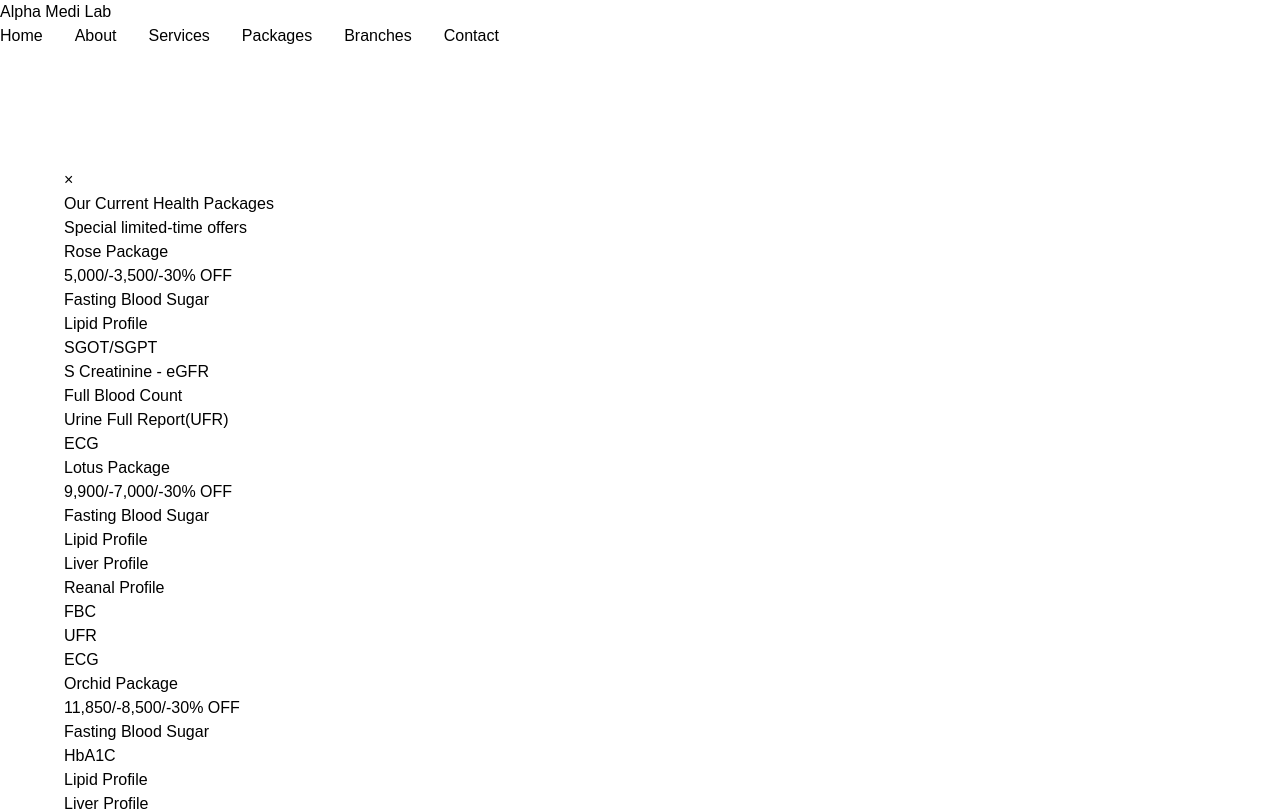
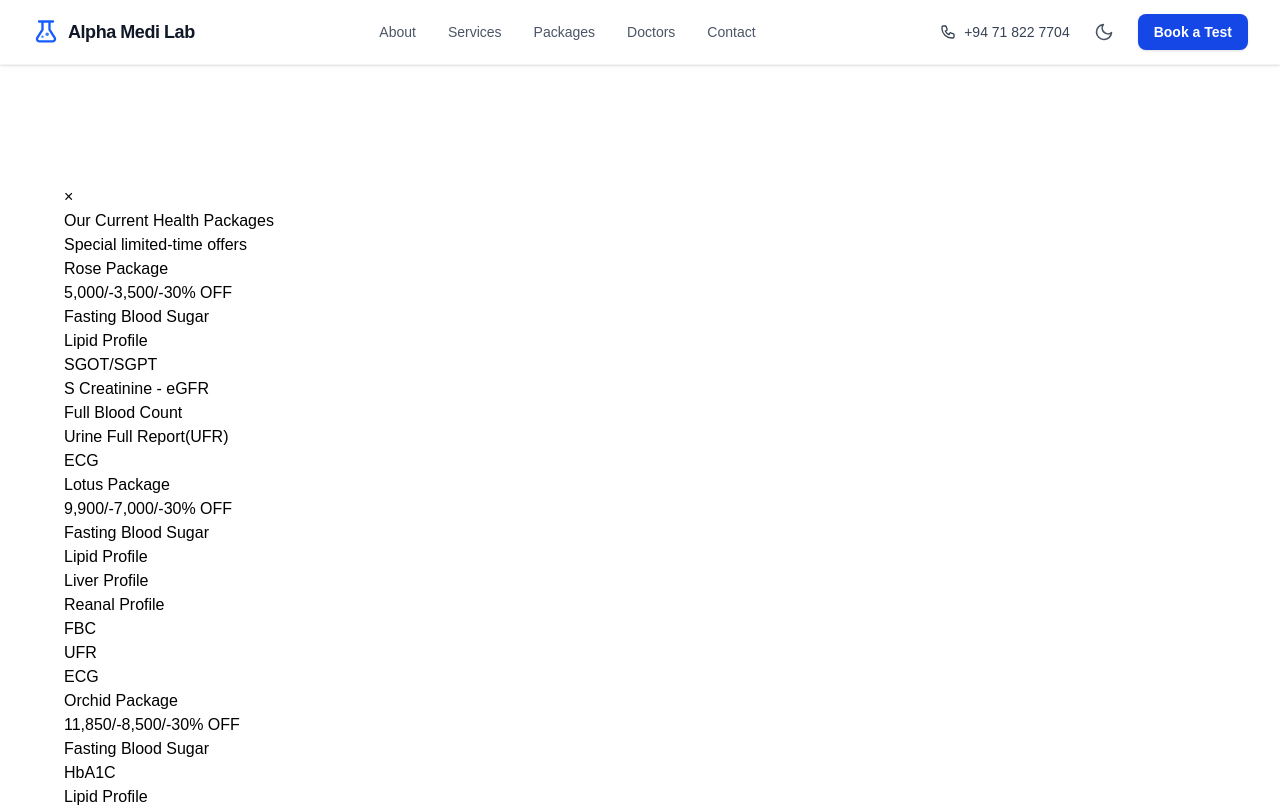
Before and after one commit to tiran-infoxty/alpha-medi-lab, a Next.js app: page / in a window 1280 px wide. Shown: the top 811 px of the page. Built offline with nearby package versions, Linux system fonts and the light colour scheme.

Commit message:
refactor Navbar component for improved layout, mobile responsiveness, and accessibility

```diff
--- a/components/Navbar.tsx
+++ b/components/Navbar.tsx
@@ -1,101 +1,170 @@
-'use client'
-import { useState, useEffect } from 'react';
-import { motion } from 'framer-motion';
+'use client';
+import { useState } from 'react';
 import Link from 'next/link';
 import { usePathname } from 'next/navigation';
-import { useDarkMode } from '@/context/DarkModeContext';
+import { useDarkMode } from '@/context/DarkModeContext'; // adjust path as needed
 
-interface NavLink {
-  id: string;
-  label: string;
-  path: string;
-}
+const navLinks = [
+  { label: 'About',    path: '/about'    },
+  { label: 'Services', path: '/services' },
+  { label: 'Packages', path: '/packages' },
+  { label: 'Doctors',  path: '/branches' },
+  { label: 'Contact',  path: '/contact'  },
+];
 
-interface NavbarProps {
-  activeSection: string;
-}
-
-const Navbar = () => {
-  const [scrolled, setScrolled] = useState<boolean>(false);
-  const [mobileMenuOpen, setMobileMenuOpen] = useState<boolean>(false);
+export default function Navbar() {
+  const [menuOpen, setMenuOpen] = useState(false);
   const pathname = usePathname();
-  const { isDarkMode } = useDarkMode();
-
-  useEffect(() => {
-    const handleScroll = () => {
-      setScrolled(window.scrollY > 50);
-    };
-
-    window.addEventListener('scroll', handleScroll);
-    return () => window.removeEventListener('scroll', handleScroll);
-  }, []);
-
-  const navLinks: NavLink[] = [
-    { id: 'home', label: 'Home', path: '/' },
-    { id: 'about', label: 'About', path: '/about' },
-    { id: 'services', label: 'Services', path: '/services' },
-    { id: 'packages', label: 'Packages', path: '/packages' },
-    { id: 'branches', label: 'Branches', path: '/branches' },
-    { id: 'contact', label: 'Contact', path: '/contact' }
-  ];
-
-  // Helper function to check if link is active
-  const isActiveLink = (linkPath: string) => {
-    if (linkPath === '/') {
-      return pathname === '/';
-    }
-    return pathname === linkPath;
-  };
+  const { isDarkMode, toggleDarkMode } = useDarkMode();
+  const isActive = (p: string) => pathname === p;
 
   return (
-    <motion.nav
-      className={`navbar ${scrolled ? 'scrolled' : ''} ${isDarkMode ? 'dark-mode' : ''}`}
-      initial={{ y: -100 }}
-      animate={{ y: 0 }}
-      transition={{ duration: 0.5 }}
-    >
-      <div className="container nav-container">
-        <motion.div
-          className="logo"
-          whileHover={{ scale: 1.05 }}
-          whileTap={{ scale: 0.95 }}
-        >
-          <Link href="/" style={{ color: 'inherit', textDecoration: 'none' }}>
-            Alpha Medi Lab
+    <nav className="sticky top-0 z-50 bg-white dark:bg-gray-900 border-b border-gray-100 dark:border-gray-700 shadow-sm transition-colors duration-300">
+      <div className="px-6 lg:px-8">
+        <div className="flex items-center justify-between h-16">
+
+          {/* Logo */}
+          <Link href="/" className="flex items-center gap-2 no-underline">
+            <svg className="w-7 h-7 text-blue-600 dark:text-blue-400" fill="none" viewBox="0 0 24 24" stroke="currentColor" strokeWidth={2}>
+              <path strokeLinecap="round" strokeLinejoin="round" d="M9 3h6M9 3v7L4.5 17A2 2 0 006.3 20h11.4a2 2 0 001.8-3L15 10V3M9 3H6M15 3h3" />
+              <circle cx="9" cy="16" r="1" fill="#3b82f6" stroke="none" />
+              <circle cx="13" cy="14" r="1.5" fill="#3b82f6" stroke="none" />
+            </svg>
+            <span className="text-lg font-bold text-gray-900 dark:text-white tracking-tight">
+              Alpha Medi Lab
+            </span>
           </Link>
-        </motion.div>
 
-        <div className={`nav-links ${mobileMenuOpen ? 'active' : ''}`}>
-          {navLinks.map(link => (
+          {/* Desktop nav */}
+          <div className="hidden md:flex items-center gap-8">
+            {navLinks.map(({ label, path }) => (
+              <Link
+                key={path}
+                href={path}
+                className={`text-sm font-medium transition-colors duration-200 no-underline ${
+                  isActive(path)
+                    ? 'text-blue-700 dark:text-blue-400 border-b-2 border-blue-600 dark:border-blue-400 pb-0.5'
+                    : 'text-gray-600 dark:text-gray-300 hover:text-blue-600 dark:hover:text-blue-400'
+                }`}
+              >
+                {label}
+              </Link>
+            ))}
+          </div>
+
+          {/* Right side */}
+          <div className="hidden md:flex items-center gap-4">
+            <a
+              href="tel:+94718227704"
+              className="flex items-center gap-2 text-sm font-medium text-gray-700 dark:text-gray-300 hover:text-blue-600 dark:hover:text-blue-400 transition-colors no-underline"
+            >
+              <svg className="w-4 h-4" fill="none" viewBox="0 0 24 24" stroke="currentColor" strokeWidth={2}>
+                <path strokeLinecap="round" strokeLinejoin="round" d="M3 5a2 2 0 012-2h3.28a1 1 0 01.948.684l1.498 4.493a1 1 0 01-.502 1.21l-2.257 1.13a11.042 11.042 0 005.516 5.516l1.13-2.257a1 1 0 011.21-.502l4.493 1.498A1 1 0 0121 15.72V19a2 2 0 01-2 2h-1C9.716 21 3 14.284 3 7V5z" />
+              </svg>
+              +94 71 822 7704
+            </a>
+
+            {/* Dark mode toggle */}
+            <button
+              onClick={toggleDarkMode}
+              aria-label="Toggle dark mode"
+              className="p-2 rounded-lg text-gray-600 dark:text-gray-300 hover:bg-gray-100 dark:hover:bg-gray-800 transition-colors duration-200"
+            >
+              {isDarkMode ? (
+                /* Sun icon */
+                <svg className="w-5 h-5" fill="none" viewBox="0 0 24 24" stroke="currentColor" strokeWidth={2}>
+                  <path strokeLinecap="round" strokeLinejoin="round" d="M12 3v1m0 16v1m9-9h-1M4 12H3m15.364-6.364l-.707.707M6.343 17.657l-.707.707M17.657 17.657l-.707-.707M6.343 6.343l-.707-.707M12 8a4 4 0 100 8 4 4 0 000-8z" />
+                </svg>
+              ) : (
+                /* Moon icon */
+                <svg className="w-5 h-5" fill="none" viewBox="0 0 24 24" stroke="currentColor" strokeWidth={2}>
+                  <path strokeLinecap="round" strokeLinejoin="round" d="M21 12.79A9 9 0 1111.21 3 7 7 0 0021 12.79z" />
+                </svg>
+              )}
+            </button>
+
             <Link
-              key={link.id}
-              href={link.path}
-              className={isActiveLink(link.path) ? 'active' : ''}
-              onClick={() => setMobileMenuOpen(false)}
+              href="/contact"
+              className="px-4 py-2 bg-blue-700 hover:bg-blue-800 dark:bg-blue-600 dark:hover:bg-blue-700 text-white text-sm font-semibold rounded-lg transition-colors duration-200 shadow-sm no-underline"
             >
-              {link.label}
-              {isActiveLink(link.path) && (
-                <motion.div
-                  className="link-indicator"
-                  layoutId="indicator"
-                  transition={{ type: 'spring', duration: 0.5 }}
-                />
+              Book a Test
+            </Link>
+          </div>
+
+          {/* Mobile right: dark toggle + hamburger */}
+          <div className="md:hidden flex items-center gap-2">
+            <button
+              onClick={toggleDarkMode}
+              aria-label="Toggle dark mode"
+              className="p-2 rounded-lg text-gray-600 dark:text-gray-300 hover:bg-gray-100 dark:hover:bg-gray-800 transition-colors duration-200"
+            >
+              {isDarkMode ? (
+                <svg className="w-5 h-5" fill="none" viewBox="0 0 24 24" stroke="currentColor" strokeWidth={2}>
+                  <path strokeLinecap="round" strokeLinejoin="round" d="M12 3v1m0 16v1m9-9h-1M4 12H3m15.364-6.364l-.707.707M6.343 17.657l-.707.707M17.657 17.657l-.707-.707M6.343 6.343l-.707-.707M12 8a4 4 0 100 8 4 4 0 000-8z" />
+                </svg>
+              ) : (
+                <svg className="w-5 h-5" fill="none" viewBox="0 0 24 24" stroke="currentColor" strokeWidth={2}>
+                  <path strokeLinecap="round" strokeLinejoin="round" d="M21 12.79A9 9 0 1111.21 3 7 7 0 0021 12.79z" />
+                </svg>
               )}
+            </button>
+
+            <button
+              className="p-2 rounded-md text-gray-600 dark:text-gray-300 hover:text-gray-900 dark:hover:text-white"
+              onClick={() => setMenuOpen(!menuOpen)}
+              aria-label="Toggle menu"
+            >
+              {menuOpen ? (
+                <svg className="w-6 h-6" fill="none" viewBox="0 0 24 24" stroke="currentColor" strokeWidth={2}>
+                  <path strokeLinecap="round" strokeLinejoin="round" d="M6 18L18 6M6 6l12 12" />
+                </svg>
+              ) : (
+                <svg className="w-6 h-6" fill="none" viewBox="0 0 24 24" stroke="currentColor" strokeWidth={2}>
+                  <path strokeLinecap="round" strokeLinejoin="round" d="M4 6h16M4 12h16M4 18h16" />
+                </svg>
+              )}
+            </button>
+          </div>
+        </div>
+      </div>
+
+      {/* Mobile menu */}
+      {menuOpen && (
+        <div className="md:hidden px-4 pb-4 pt-2 border-t border-gray-100 dark:border-gray-700 bg-white dark:bg-gray-900 transition-colors duration-300">
+          {navLinks.map(({ label, path }) => (
+            <Link
+              key={path}
+              href={path}
+              className={`block py-2 text-sm font-medium no-underline transition-colors duration-200 ${
+                isActive(path)
+                  ? 'text-blue-700 dark:text-blue-400'
+                  : 'text-gray-700 dark:text-gray-300 hover:text-blue-600 dark:hover:text-blue-400'
+              }`}
+              onClick={() => setMenuOpen(false)}
+            >
+              {label}
             </Link>
           ))}
+          <div className="mt-3 flex flex-col gap-2">
+            <a
+              href="tel:+94718227704"
+              className="flex items-center gap-2 text-sm text-gray-700 dark:text-gray-300 no-underline"
+            >
+              <svg className="w-4 h-4" fill="none" viewBox="0 0 24 24" stroke="currentColor" strokeWidth={2}>
+                <path strokeLinecap="round" strokeLinejoin="round" d="M3 5a2 2 0 012-2h3.28a1 1 0 01.948.684l1.498 4.493a1 1 0 01-.502 1.21l-2.257 1.13a11.042 11.042 0 005.516 5.516l1.13-2.257a1 1 0 011.21-.502l4.493 1.498A1 1 0 0121 15.72V19a2 2 0 01-2 2h-1C9.716 21 3 14.284 3 7V5z" />
+              </svg>
+              +94 71 822 7704
+            </a>
+            <Link
+              href="/contact"
+              className="px-4 py-2 bg-blue-700 hover:bg-blue-800 dark:bg-blue-600 dark:hover:bg-blue-700 text-white text-sm font-semibold rounded-lg text-center no-underline transition-colors duration-200"
+              onClick={() => setMenuOpen(false)}
+            >
+              Book a Test
+            </Link>
+          </div>
         </div>
-
-        <div
-          className="hamburger"
-          onClick={() => setMobileMenuOpen(!mobileMenuOpen)}
-        >
-          <span></span>
-          <span></span>
-          <span></span>
-        </div>
-      </div>
-    </motion.nav>
+      )}
+    </nav>
   );
-};
-
-export default Navbar;
+}
```
